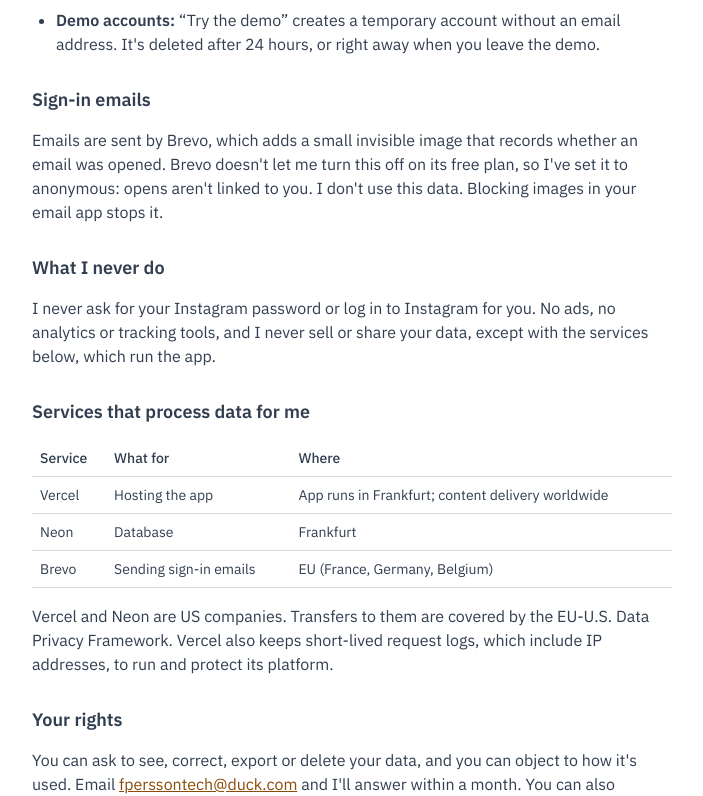
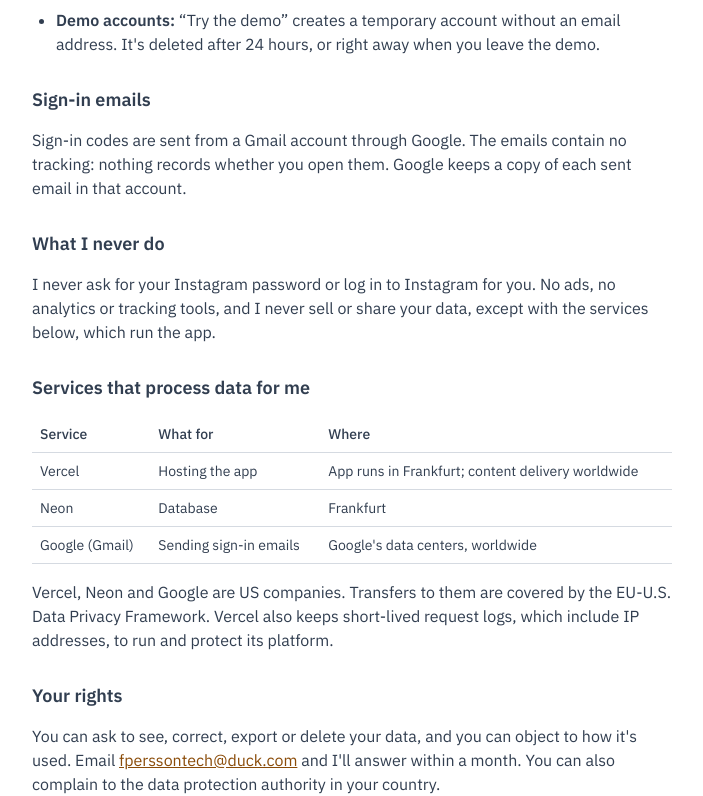
Before and after one commit to fridavbg/reelbox, a Next.js app: page /privacy in a window 1280 px wide. Shown: the part 628-1424 px from the top of the page, without its empty margins (0-703 px from the left). Built offline with nearby package versions, Linux system fonts and the light colour scheme.

Commit message:
docs: #34 update privacy policy and research for Gmail

```diff
--- a/app/privacy/privacy-policy.tsx
+++ b/app/privacy/privacy-policy.tsx
@@ -11,7 +11,7 @@
   const contact = <a href={`mailto:${CONTACT_EMAIL}`}>{CONTACT_EMAIL}</a>;
 
   return (
-    <Prose title="Privacy policy" updated="2026-10-10">
+    <Prose title="Privacy policy" updated="2026-10-28">
       <h2>Who runs Reelbox</h2>
       <p>
         Reelbox is a personal portfolio project by {OWNER_NAME}, not a company.
@@ -52,11 +52,9 @@
 
       <h2>Sign-in emails</h2>
       <p>
-        Emails are sent by Brevo, which adds a small invisible image that
-        records whether an email was opened. Brevo doesn&apos;t let me turn this
-        off on its free plan, so I&apos;ve set it to anonymous: opens
-        aren&apos;t linked to you. I don&apos;t use this data. Blocking images
-        in your email app stops it.
+        Sign-in codes are sent from a Gmail account through Google. The emails
+        contain no tracking: nothing records whether you open them. Google keeps
+        a copy of each sent email in that account.
       </p>
 
       <h2>What I never do</h2>
@@ -87,16 +85,17 @@
             <td>Frankfurt</td>
           </tr>
           <tr>
-            <td>Brevo</td>
+            <td>Google (Gmail)</td>
             <td>Sending sign-in emails</td>
-            <td>EU (France, Germany, Belgium)</td>
+            <td>Google&apos;s data centers, worldwide</td>
           </tr>
         </tbody>
       </table>
       <p>
-        Vercel and Neon are US companies. Transfers to them are covered by the
-        EU-U.S. Data Privacy Framework. Vercel also keeps short-lived request
-        logs, which include IP addresses, to run and protect its platform.
+        Vercel, Neon and Google are US companies. Transfers to them are covered
+        by the EU-U.S. Data Privacy Framework. Vercel also keeps short-lived
+        request logs, which include IP addresses, to run and protect its
+        platform.
       </p>
 
       <h2>Your rights</h2>
```
Also changed, not shown: 1 other file (tests, documents, lock files or other folders).
